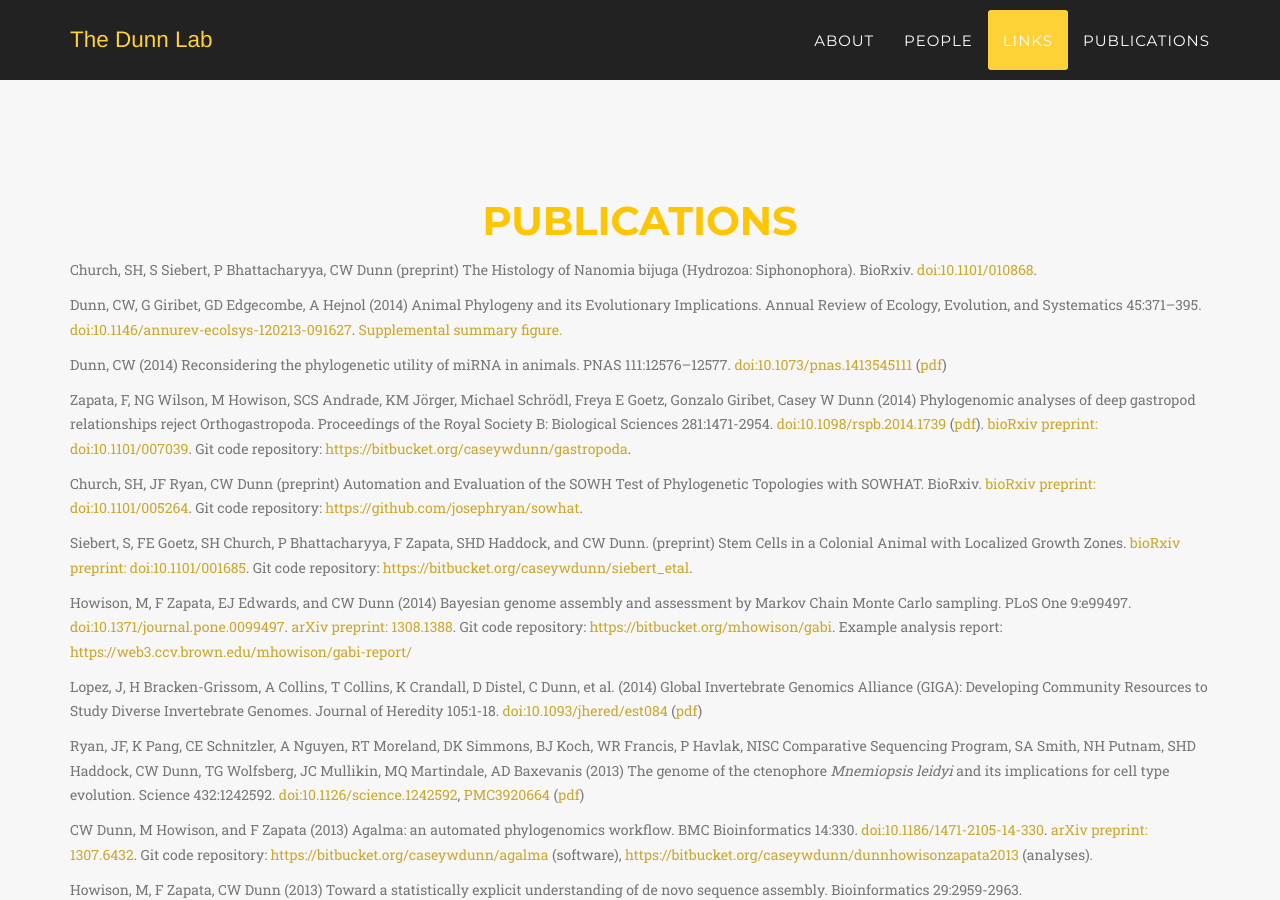
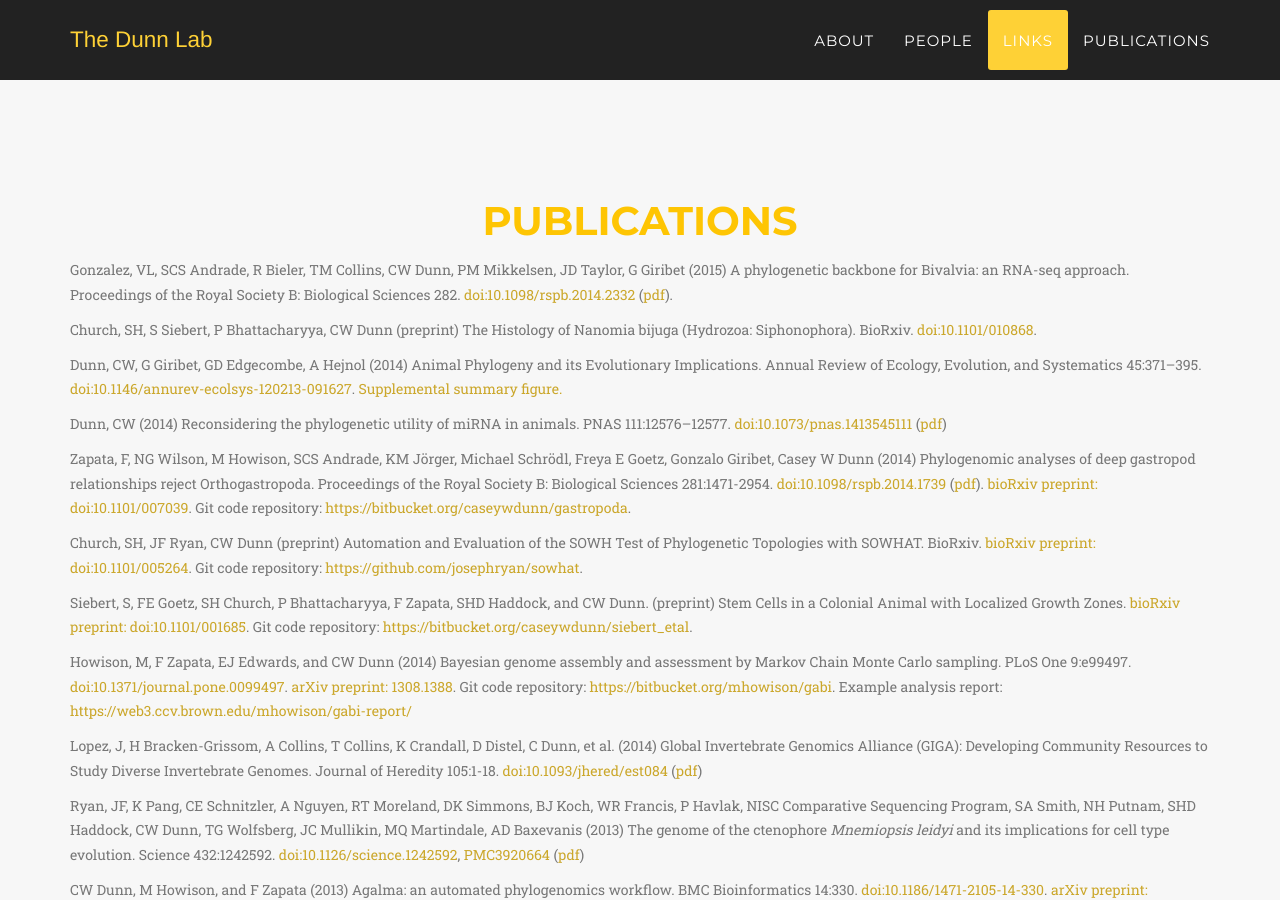
Before and after one commit to caseywdunn/caseywdunn.github.io, a Jekyll site: the page built from index.html, in a window 1280 px wide and 900 px high, scrolled down 6520 px. Built offline with Jekyll 4.4.1, drawn with Linux system fonts in a browser that asks for light colours; some web fonts are replaced.

Commit message:
added bivalve paper

```diff
--- a/_includes/publications.html
+++ b/_includes/publications.html
@@ -7,6 +7,10 @@
                 </div>
             </div>
 
+
+<div class="box"><div class="box-title"></div><div class="box-body">
+	<p class="text-muted"> Gonzalez, VL, SCS Andrade, R Bieler, TM Collins, CW Dunn, PM Mikkelsen, JD Taylor, G Giribet (2015) A phylogenetic backbone for Bivalvia: an RNA-seq approach. Proceedings of the Royal Society B: Biological Sciences 282. <a href="http://dx.doi.org/10.1098/rspb.2014.2332">doi:10.1098/rspb.2014.2332</a> (<a href="assets/Gonzalez_etal_2015.pdf">pdf</a>).</p>
+</div><div class="box-footer"> </div></div>
 
 <div class="box"><div class="box-title"></div><div class="box-body">
 	<p class="text-muted"> Church, SH, S Siebert, P Bhattacharyya, CW Dunn (preprint) The Histology of Nanomia bijuga (Hydrozoa: Siphonophora). BioRxiv. <a href="http://dx.doi.org/10.1101/010868">doi:10.1101/010868</a>. </p>
```
Also changed, not shown: 1 other file.
